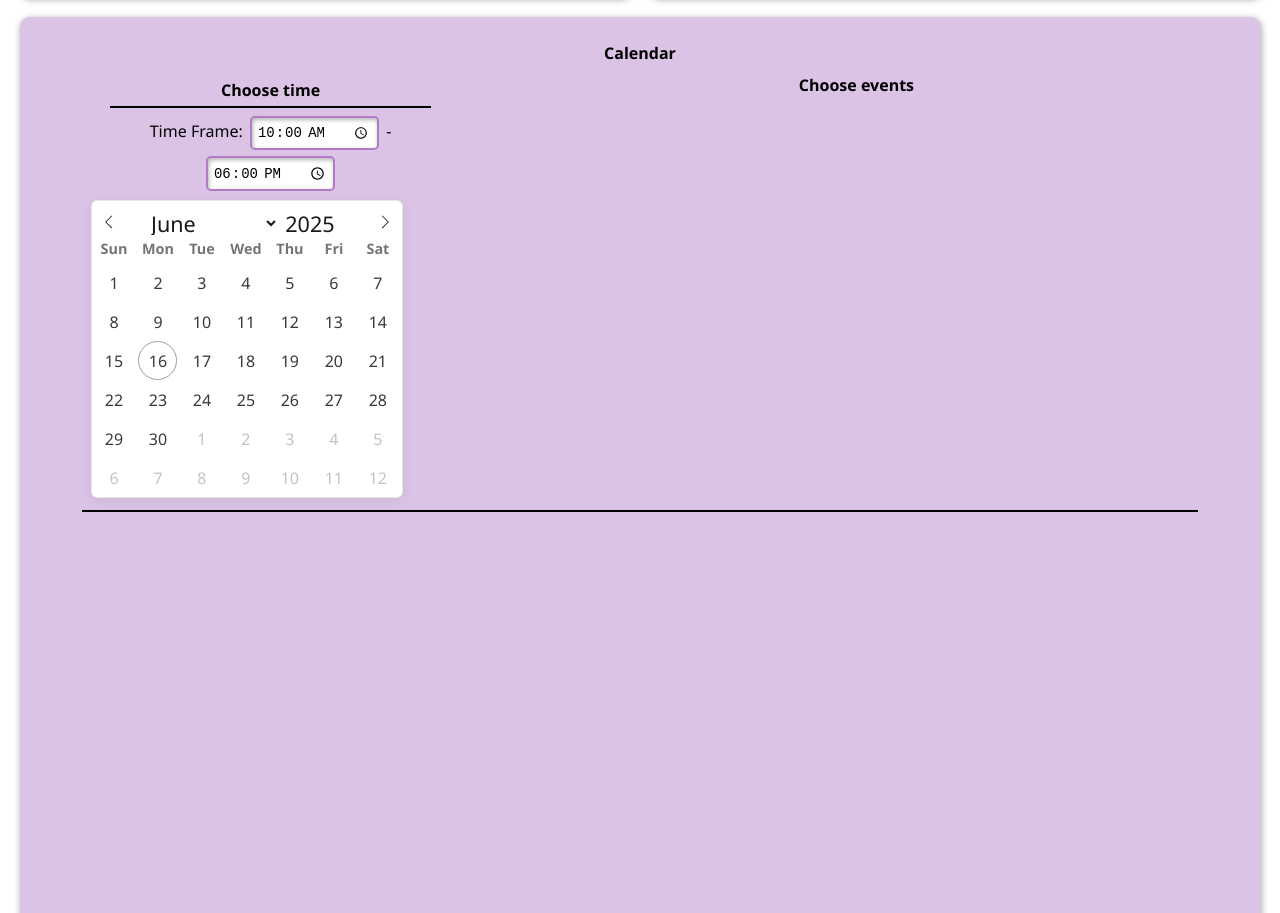
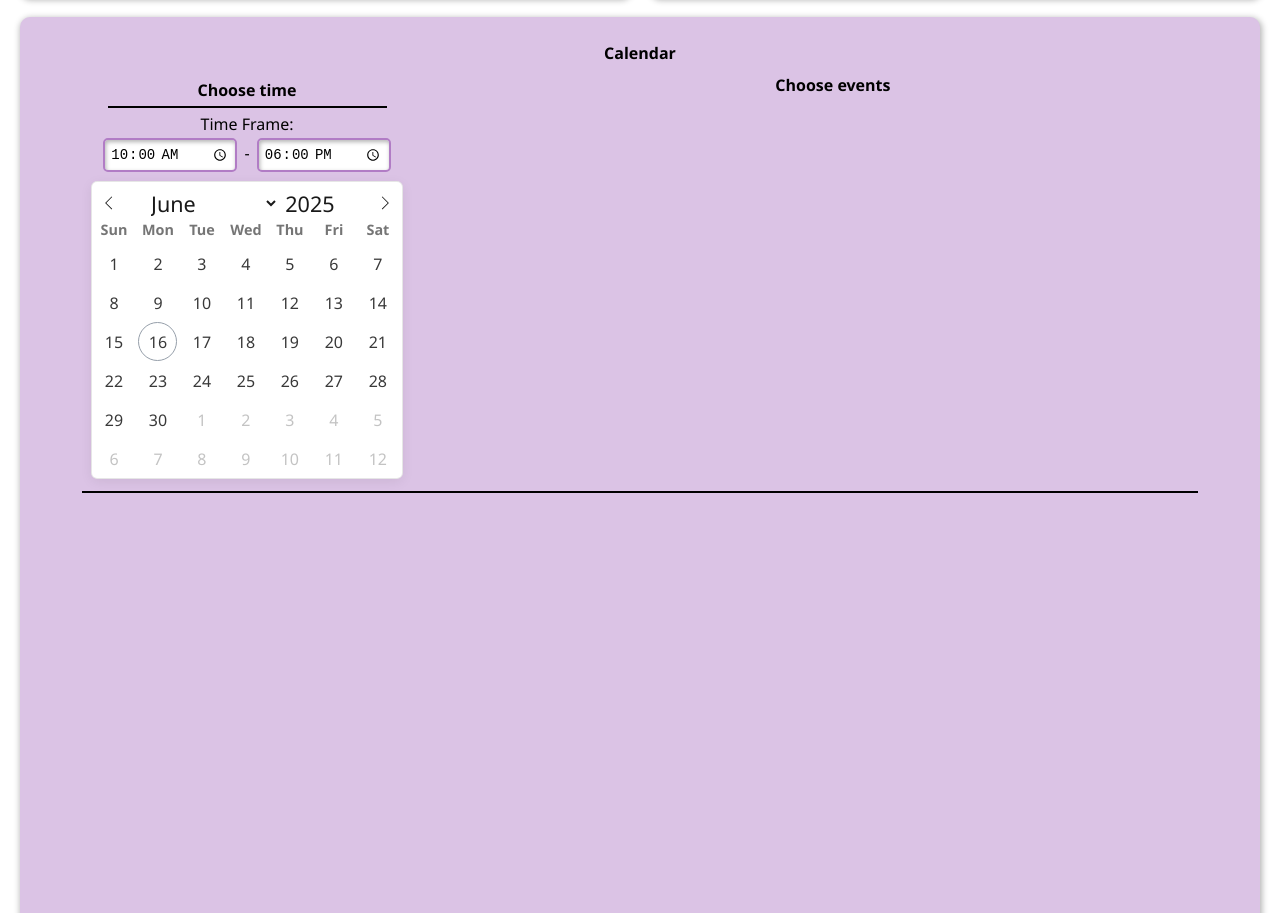
Before and after one commit to zedMar65/ETM_automation_system, a plain HTML site: page assets/static/admin.html in a window 1280 px wide. Shown: the part 1519-2432 px from the top of the page. Drawn offline with nearby package versions, Linux system fonts and the light colour scheme; a script that the page names is missing.

Commit message:
Fix calendar-cont content alignment

```diff
--- a/assets/static/admin.html
+++ b/assets/static/admin.html
@@ -116,11 +116,13 @@
                     <h4>Choose time</h4>
                 </div>
                 <label class="small_label">
-                        Time Frame:
-                        <input type="time" value="10:00" class="time" id="calendar-start-time">
-                        -
-                        <input type="time" value="18:00" class="time" id="calendar-end-time">
+                    Time Frame:
                 </label>
+                <div class="time-input-cont">
+                    <input type=    "time" value="10:00" class="time" id="calendar-start-time">
+                    -
+                    <input type="time" value="18:00" class="time" id="calendar-end-time">
+                </div>
                 <div id="calendar-container"></div>
             </div>
             <div class="calendar-inputs">
--- a/assets/static/styles.css
+++ b/assets/static/styles.css
@@ -89,7 +89,7 @@ input:not(.numInput):focus, button:focus, select:not(.flatpickr-monthDropdown-mo
 }
 
 input:not(.numInput):not(.checkbox) {
-    width: 9vw;
+    width: 120px;
     box-shadow: inset 1px 2px 4px 0 rgba(0,0,0,0.3);
 }
 
@@ -277,6 +277,11 @@ h4{
     background-color: rgba(72, 72, 221, 0.492);
 }
 
+.calendar-cont > div {
+    margin-left: auto;
+    margin-right: auto;
+}
+
 .add_form {
     display: none;
     position: absolute;
```
